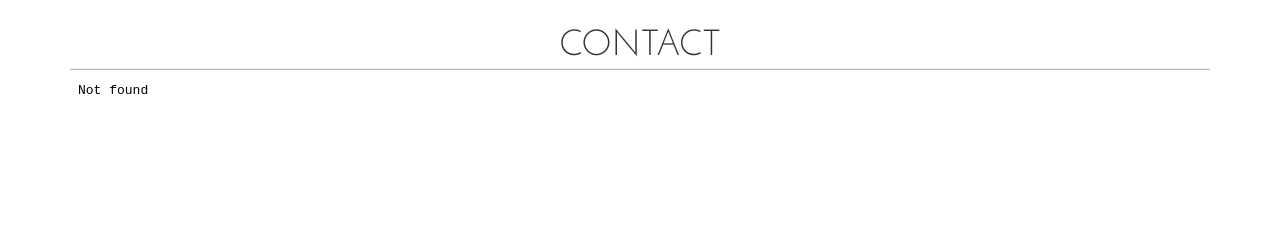
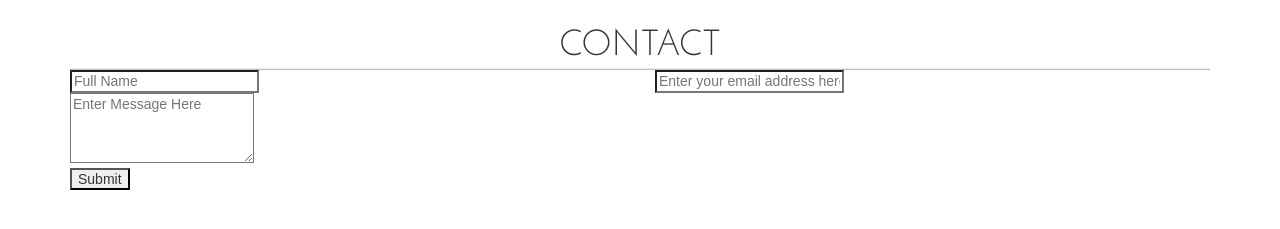
Before and after one commit to Mothiram-Janakiraman/Portfolio, a plain HTML site: page index.htm at #!/contact in a window 1280 px wide. Shown: the part 53-282 px from the top of the page. Drawn offline with nearby package versions, Linux system fonts and the light colour scheme; some packages are replaced by stand-ins of ours.

Commit message:
Contact Page Updating.

```diff
--- a/pages/contact.html
+++ b/pages/contact.html
@@ -5,11 +5,27 @@
               <div class="page-heading">contact</div>
               <hr/ class="divider">
           </div>
-
-		  <div class="col-md-6">
-			<iframe src='contactform.php' frameborder='0' width='100%' height='600' allowtransparency='true'></iframe>
-		  </div>
-
+          <form name="contactForm" validation>
+            <div data-ng-hide="formError()"></div>
+		    <div class="com-md-12">
+          <!-- USer Name-->
+          <div class="col-md-6">
+            <input type="text" name="name" data-ng-model="contactData.name" placeholder="Full Name" data-ng-minlength="3" required/>
+          </div>
+           <!-- USer Email-->
+          <div class="col-md-6">
+              <input type="email" name="email" data-ng-model="contactData.email" placeholder="Enter your email address here" data-ng-minlength="3" required/>
+          </div>
+          <!--User Message-->
+          <div class="col-md-12">
+            <textarea name="inputMessage" data-ng-model="contactData.message" rows="4" id="inputMessage" placeholder="Enter Message Here"></textarea>
+          </div>
+          <!--Submit Button-->
+          <div class="col-md-6">
+            <input type="submit" data-ng-disabled="submitButtonDisabled" data-ng-click="submitContactForm()" />
+          </div>
+        </div>
+      </form>
        </div>
    </div>
 </section>
```
